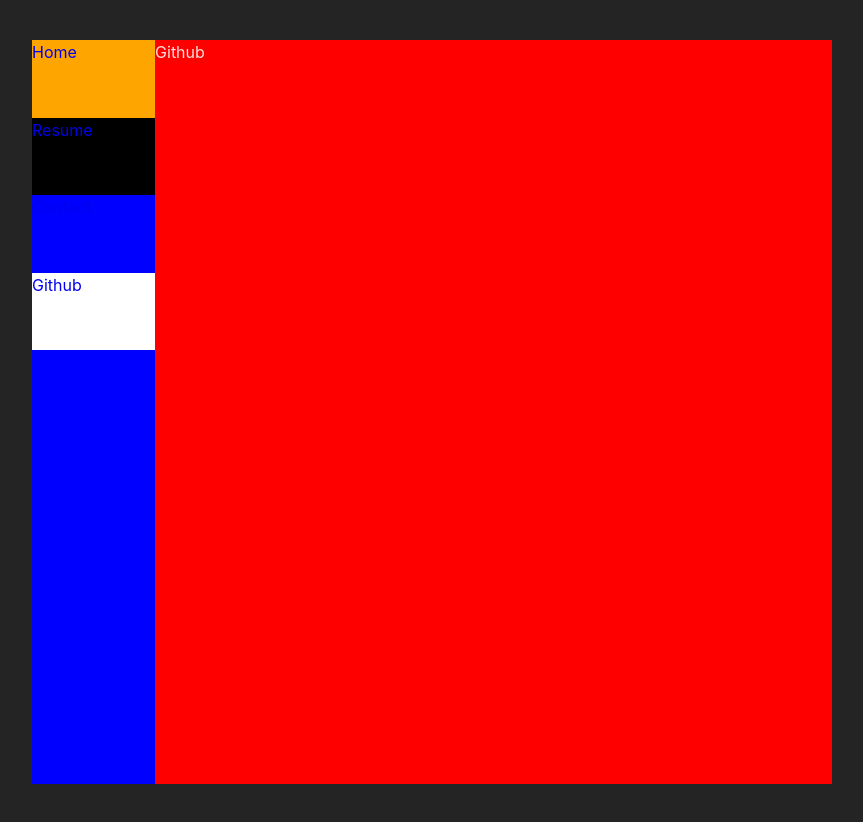
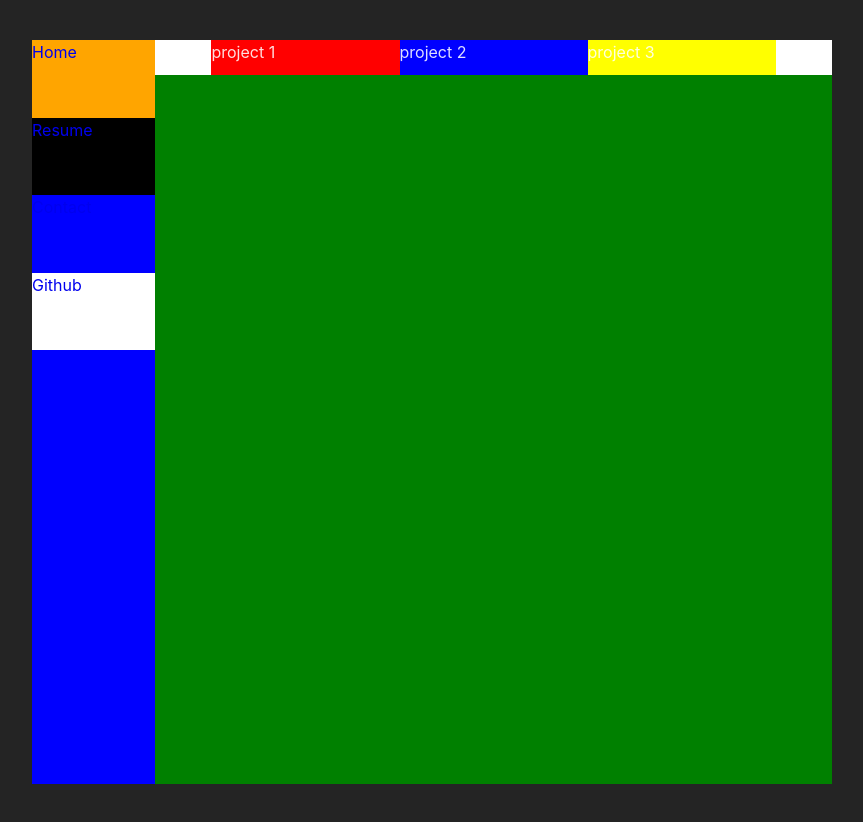
Before and after one commit to coryFinkbeiner/portfolio_site_24, a React (Vite) app: page /github in a window 1280 px wide. Shown: the whole page, without its empty margins (208-1071 px from the left). Built offline with nearby package versions, Linux system fonts and the light colour scheme.

Commit message:
github header spacing is close.

```diff
--- a/src/pages/Github.jsx
+++ b/src/pages/Github.jsx
@@ -1,8 +1,69 @@
 import React from 'react'
+import { Outlet } from 'react-router-dom'
 
 function Github() {
   return (
-    <div>Github</div>
+    <div
+      style={{
+        display: 'grid',
+        gridTemplateRows: '1fr 20fr',
+        backgroundColor: 'black',
+      }}
+    >
+      <div
+        style={{
+          display: 'grid',
+          gridTemplateColumns: '.3fr 1fr 1fr 1fr .3fr',
+          backgroundColor: 'black',
+        }}
+      >
+        <div
+          style={{
+            backgroundColor: 'white',
+          }}
+        > icon
+        </div>
+        <div
+          style={{
+            backgroundColor: 'red',
+          }}
+        > project 1
+        </div>
+        <div
+          style={{
+            backgroundColor: 'blue',
+          }}
+        > project 2
+        </div>
+        <div
+          style={{
+            backgroundColor: 'yellow',
+          }}
+        > project 3
+        </div>
+        <div
+          style={{
+            backgroundColor: 'white',
+          }}
+        >
+
+        </div>
+      </div>
+
+      <div
+        style={{
+          // display: 'grid',
+          // gridTemplateColumns: '1fr 1.3fr 1.3fr 1.3fr',
+          backgroundColor: 'green',
+        }}
+      >
+
+      </div>
+
+
+
+
+    </div>
   )
 }
 
--- a/src/pages/Layout.jsx
+++ b/src/pages/Layout.jsx
@@ -16,13 +16,13 @@ function Layout() {
 
       <Sidebar />
 
-      <div
+      {/* <div
         style={{
           backgroundColor: 'red',
         }}
-      >
+      > */}
         <Outlet />
-      </div>
+      {/* </div> */}
 
     </div>
 
```
